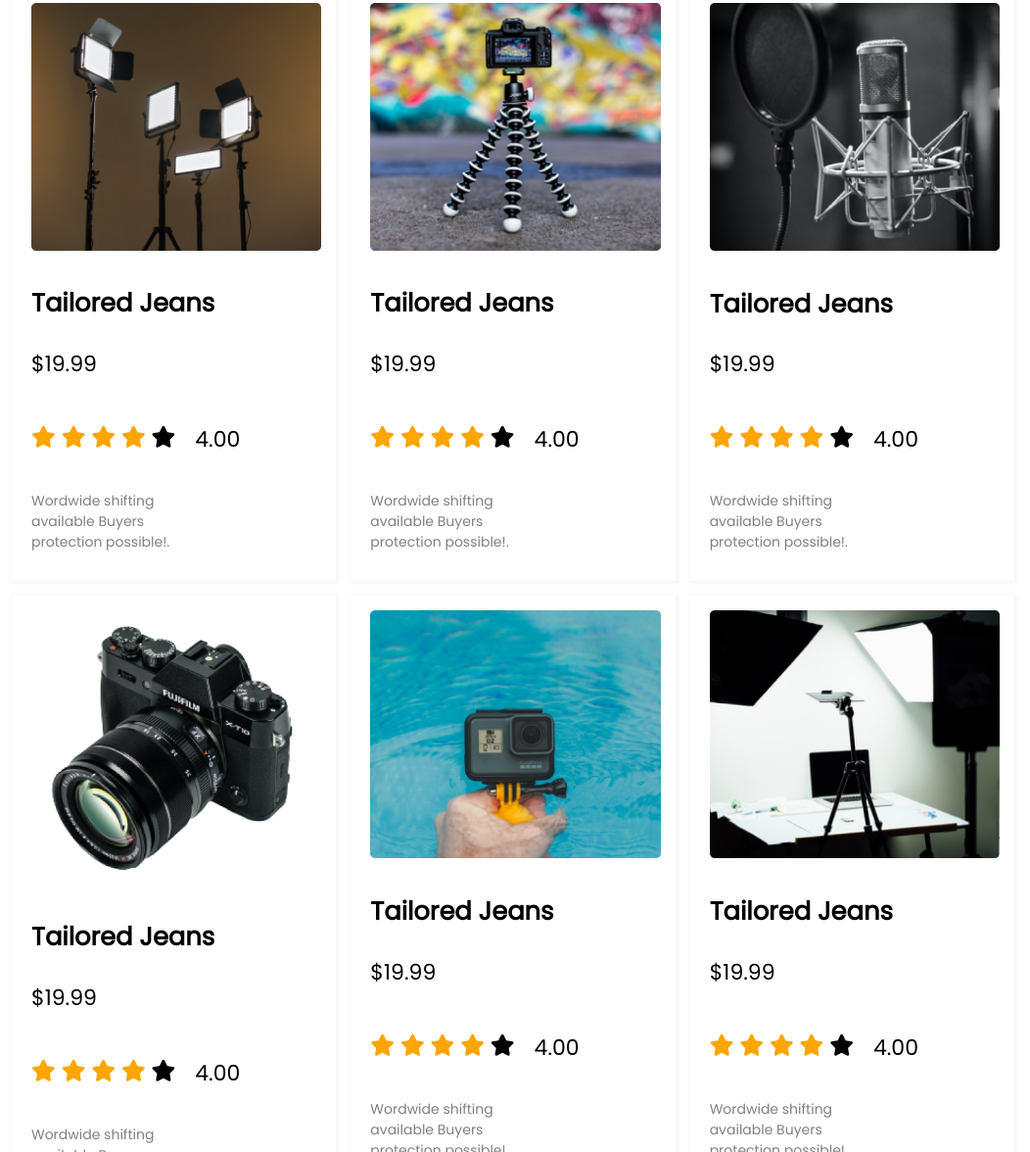
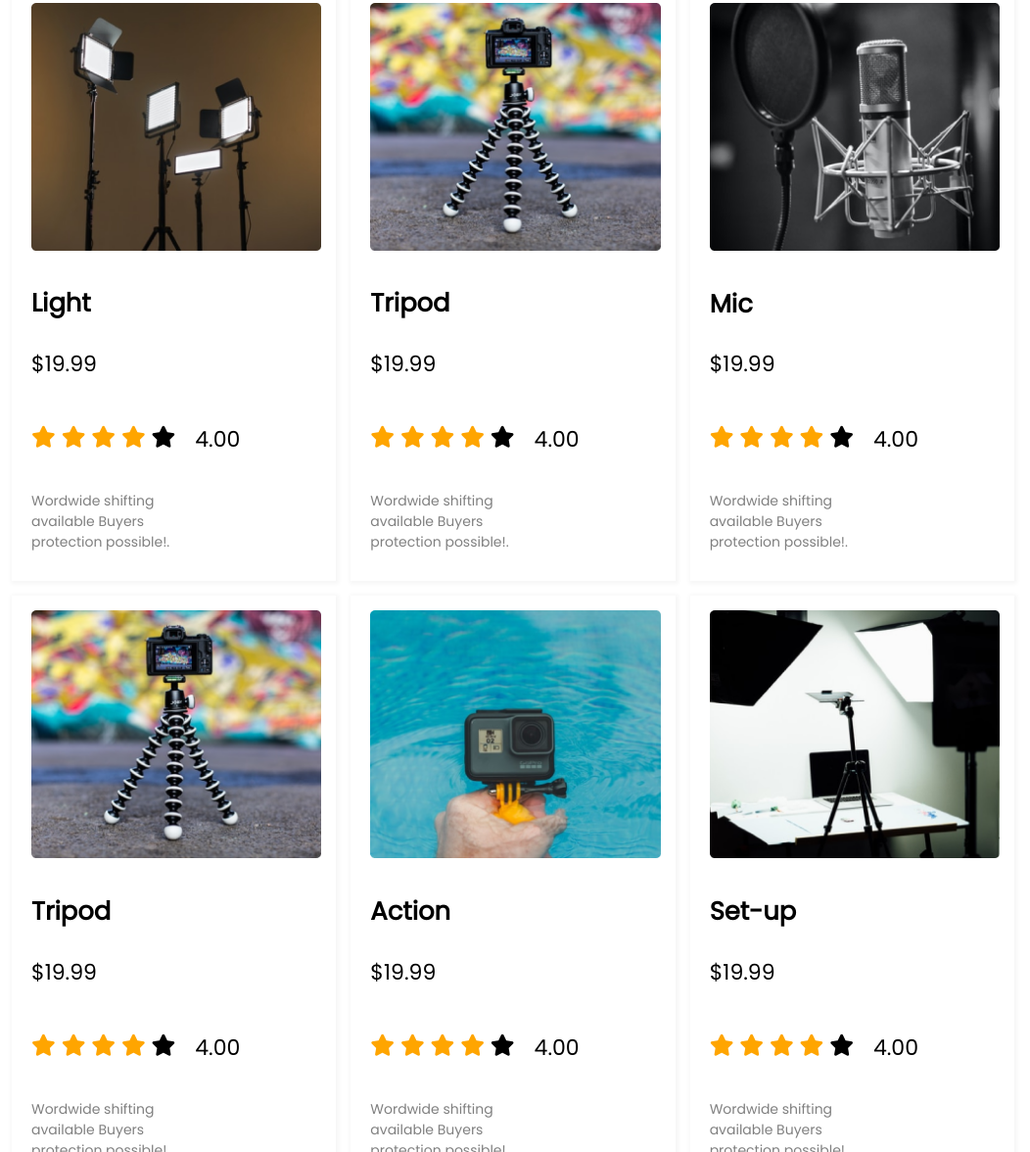
Before and after one commit to Sinthia666/Assignment-two-01, a plain HTML site: page index.html in a window 1280 px wide. Shown: the part 1456-2632 px from the top of the page at 98% size, without its empty margins (116-1168 px from the left). Drawn offline with Linux system fonts and the light colour scheme.

Commit message:
final commit

```diff
--- a/index.html
+++ b/index.html
@@ -67,7 +67,7 @@
                     <div class="articles-iteam">
                         <div class="card">
                             <img src="assets/images/tripod.png" alt="Flex Tripod" style="width:100%">
-                            <h1>Tailored Jeans</h1>
+                            <h1>Tripod</h1>
                             <p>$19.99</p>
 
                             <div class="rating">
@@ -91,7 +91,7 @@
                     <div class="articles-iteam">
                         <div class="card">
                             <img src="assets/images/camera.png" alt="Flex Tripod" style="width:100%">
-                            <h1>Tailored Jeans</h1>
+                            <h1>Camera</h1>
                             <p>$19.99</p>
                             <div class="rating">
                                 <div id="all-star">
@@ -114,7 +114,7 @@
                     <div class="articles-iteam">
                         <div class="card">
                             <img src="assets/images/drone.png" alt="Flex Tripod" style="width:100%">
-                            <h1>Tailored Jeans</h1>
+                            <h1>Drone</h1>
                             <p>$19.99</p>
                             <div class="rating">
                                 <div id="all-star">
@@ -137,7 +137,7 @@
                     <div class="articles-iteam">
                         <div class="card">
                             <img src="assets/images/lights.png" alt="Flex Tripod" style="width:100%">
-                            <h1>Tailored Jeans</h1>
+                            <h1>Light</h1>
                             <p>$19.99</p>
                             <div class="rating">
                                 <div id="all-star">
@@ -160,7 +160,7 @@
                     <div class="articles-iteam">
                         <div class="card">
                             <img src="assets/images/tripod.png" alt="Flex Tripod" style="width:100%">
-                            <h1>Tailored Jeans</h1>
+                            <h1>Tripod</h1>
                             <p>$19.99</p>
                             <div class="rating">
                                 <div id="all-star">
@@ -183,7 +183,7 @@
                     <div class="articles-iteam">
                         <div class="card">
                             <img src="assets/images/mic.png" alt="Flex Tripod" style="width:100%">
-                            <h1>Tailored Jeans</h1>
+                            <h1>Mic</h1>
                             <p>$19.99</p>
                             <div class="rating">
                                 <div id="all-star">
@@ -205,8 +205,8 @@
                 <article>
                     <div class="articles-iteam">
                         <div class="card">
-                            <img src="assets/images/banner.png" alt="Flex Tripod" style="width:100%">
-                            <h1>Tailored Jeans</h1>
+                            <img src="assets/images/tripod.png" alt="Flex Tripod" style="width:100%">
+                            <h1>Tripod</h1>
                             <p>$19.99</p>
                             <div class="rating">
                                 <div id="all-star">
@@ -229,7 +229,7 @@
                     <div class="articles-iteam">
                         <div class="card">
                             <img src="assets/images/action.png" alt="Flex Tripod" style="width:100%">
-                            <h1>Tailored Jeans</h1>
+                            <h1>Action</h1>
                             <p>$19.99</p>
                             <div class="rating">
                                 <div id="all-star">
@@ -252,7 +252,7 @@
                     <div class="articles-iteam">
                         <div class="card">
                             <img src="assets/images/setup.png" alt="Flex Tripod" style="width:100%">
-                            <h1>Tailored Jeans</h1>
+                            <h1>Set-up</h1>
                             <p>$19.99</p>
                             <div class="rating">
                                 <div id="all-star">
```
